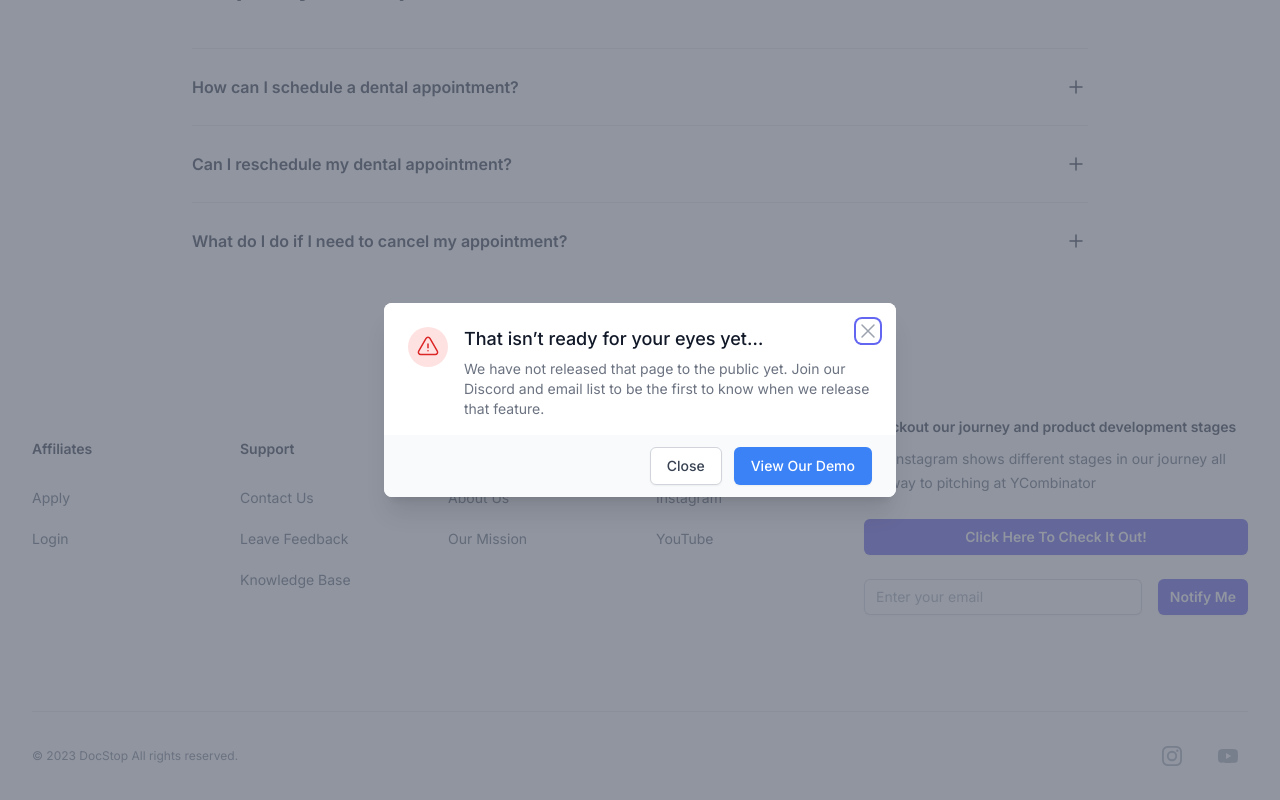
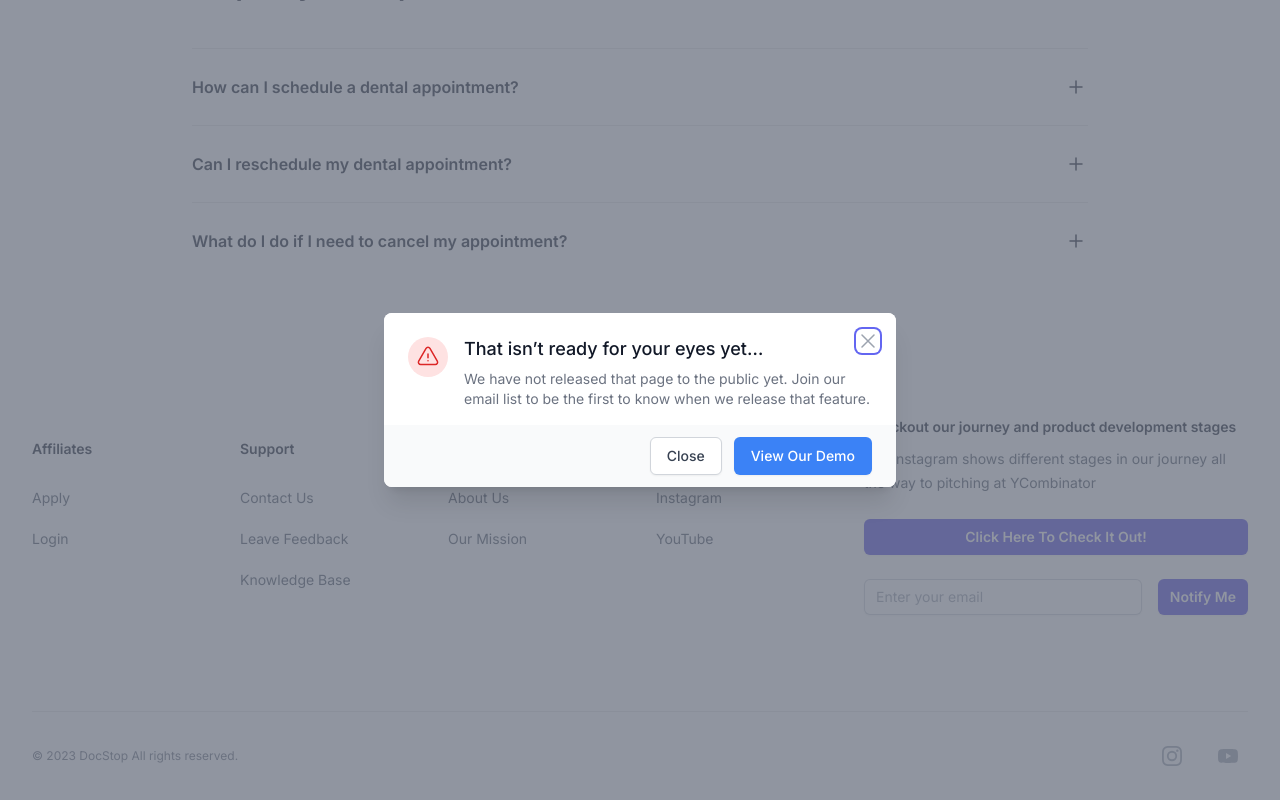
Before and after one commit to chentze02/DocStop, a Next.js app in the folder landingpage/: page / in a window 1280 px wide. Both pictures are taken after a click on the link "Knowledge Base". Shown: the part 1652-2452 px from the top of the page. Built offline with nearby package versions, Linux system fonts and the light colour scheme.

Commit message:
fixed link

```diff
--- a/landingpage/src/components/Landing/AlertModal.tsx
+++ b/landingpage/src/components/Landing/AlertModal.tsx
@@ -71,7 +71,7 @@ export default function AlertModal({
                     </Dialog.Title>
                     <div className="mt-2">
                       <p className="text-sm text-gray-500">
-                        We have not released that page to the public yet. Join our Discord and email list to be the first to know when we release that feature.
+                        We have not released that page to the public yet. Join our email list to be the first to know when we release that feature.
                       </p>
                     </div>
                   </div>
```
